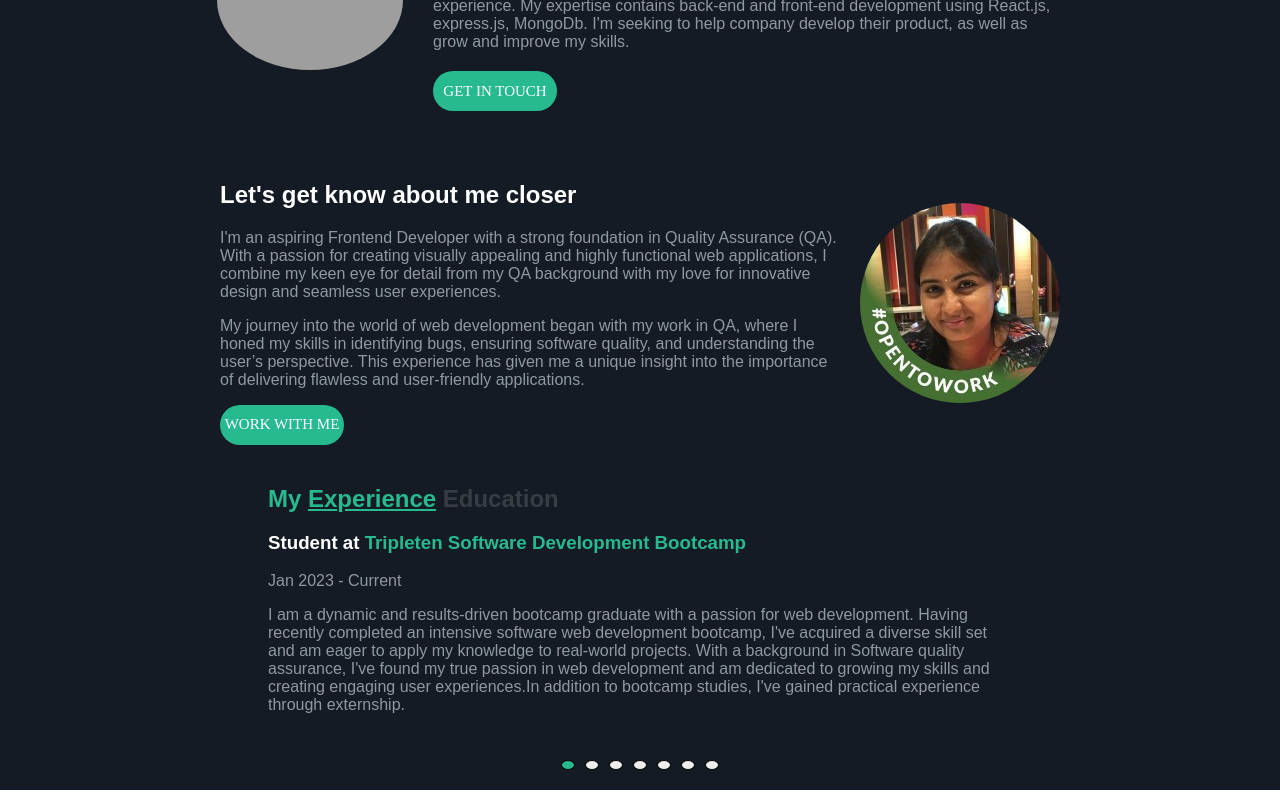
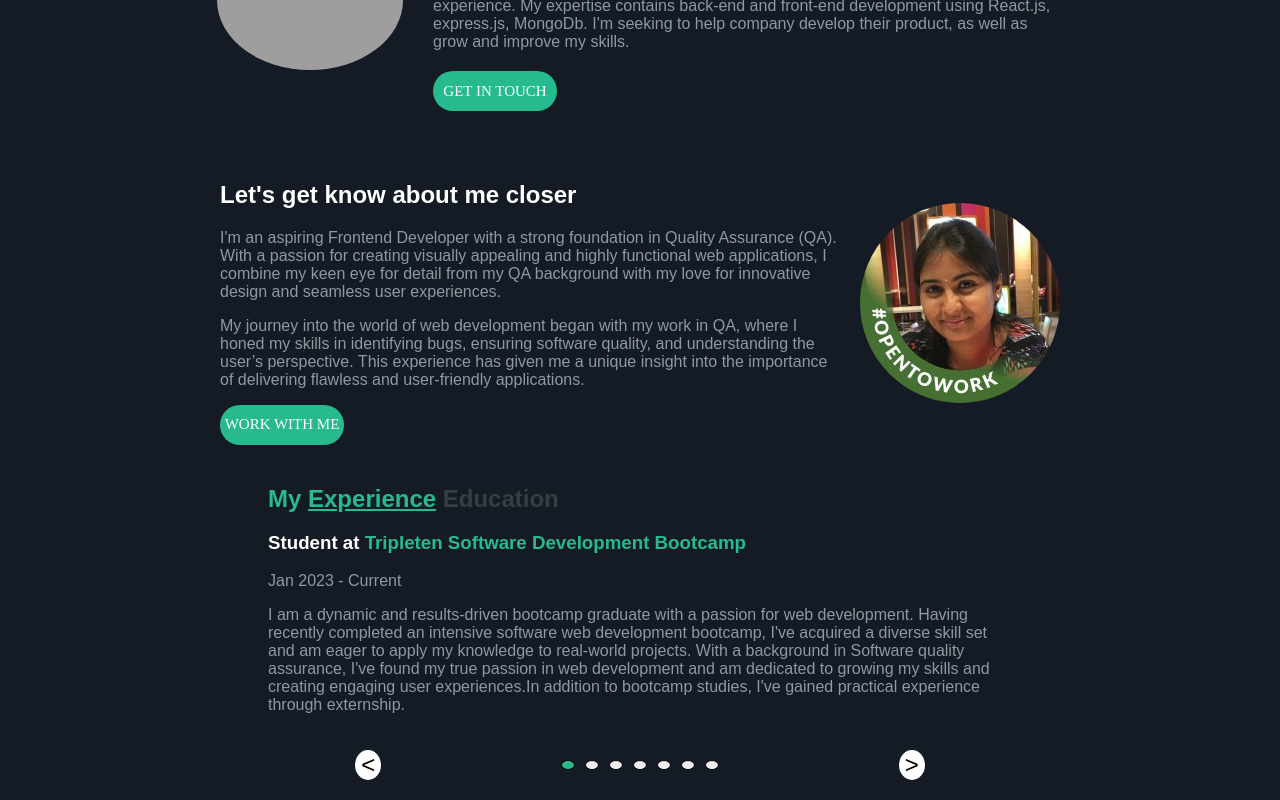
Before and after one commit to divyaaa1812/Portfolio, a React (Create React App) app: page / in a window 1280 px wide. Shown: the part 211-1011 px from the top of the page. Built offline with nearby package versions, Linux system fonts and the light colour scheme; grey boxes are pictures that could not be loaded.

Commit message:
fix carousel navigation

```diff
--- a/src/components/Experience/ExperienceEducationCarousel.css
+++ b/src/components/Experience/ExperienceEducationCarousel.css
@@ -70,6 +70,25 @@
   color: #27ba8e;
 }
 
+/* Custom CSS for arrow buttons */
+.arrow-buttons {
+  width: 60%;
+  display: flex;
+  justify-content: space-around;
+}
+
+.arrow {
+  background-color: #fff;
+  border: none;
+  border-radius: 50%;
+  font-size: 24px;
+  cursor: pointer;
+}
+
+.arrow:hover {
+  color: #666; /* Hover color */
+}
+
 /* Custom CSS for dots container */
 .dots-container {
   display: flex;
--- a/src/components/Experience/ExperienceEducationCarousel.js
+++ b/src/components/Experience/ExperienceEducationCarousel.js
@@ -62,6 +62,16 @@ const ExperienceEducationCarousel = () => {
     setCurrentIndex(index);
   };
 
+  const goToNextSlide = () => {
+    setCurrentIndex((prevIndex) => (prevIndex + 1) % items.length);
+  };
+
+  const goToPreviousSlide = () => {
+    setCurrentIndex(
+      (prevIndex) => (prevIndex - 1 + items.length) % items.length
+    );
+  };
+
   const isExperience = currentIndex < experienceItems.length;
 
   return (
@@ -97,6 +107,10 @@ const ExperienceEducationCarousel = () => {
             </>
           )}
         </div>
+        <div className="arrow-buttons">
+          <button onClick={goToPreviousSlide} className="arrow prev">
+            &lt;
+          </button>
           <div className="dots-container">
             {items.map((_, index) => (
               <button
@@ -106,6 +120,10 @@ const ExperienceEducationCarousel = () => {
               ></button>
             ))}
           </div>
+          <button onClick={goToNextSlide} className="arrow next">
+            &gt;
+          </button>
+        </div>
       </section>
     </>
   );
```
Lines whose indentation alone changed are shown as unchanged.
